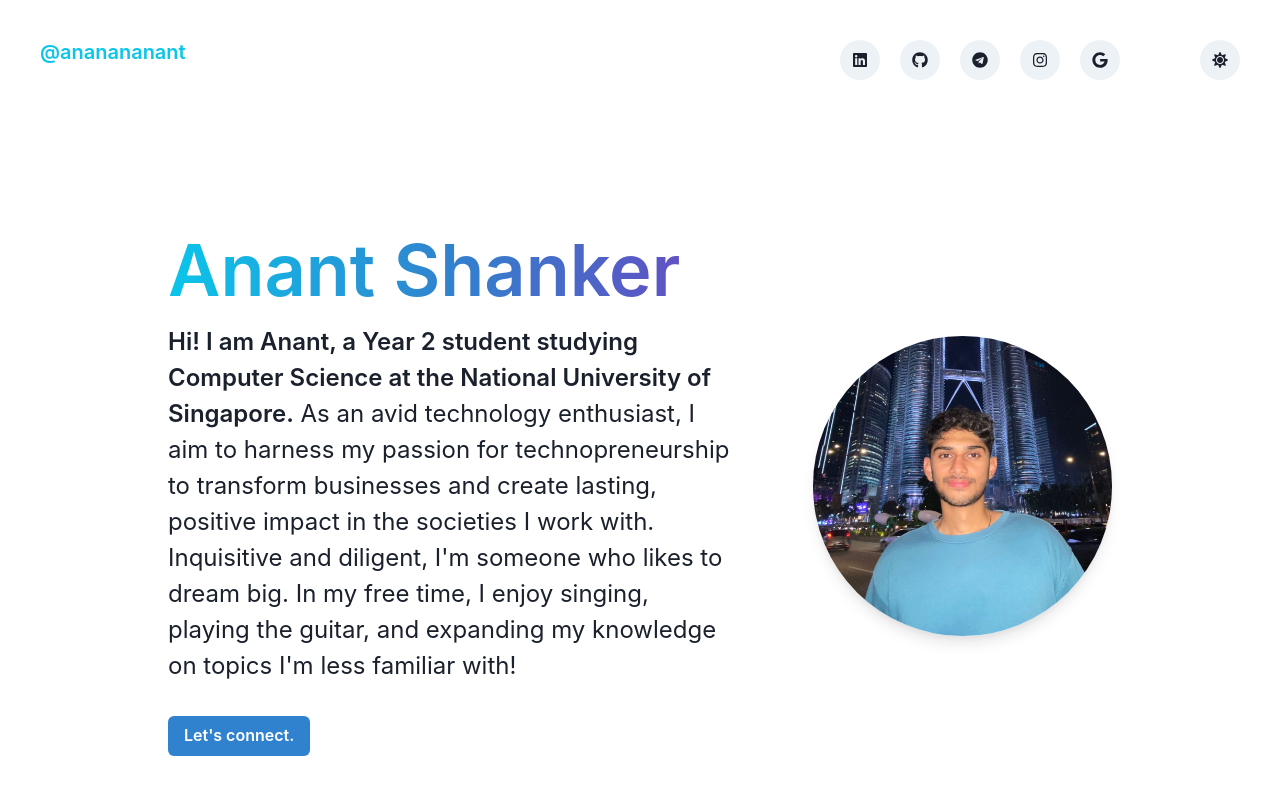
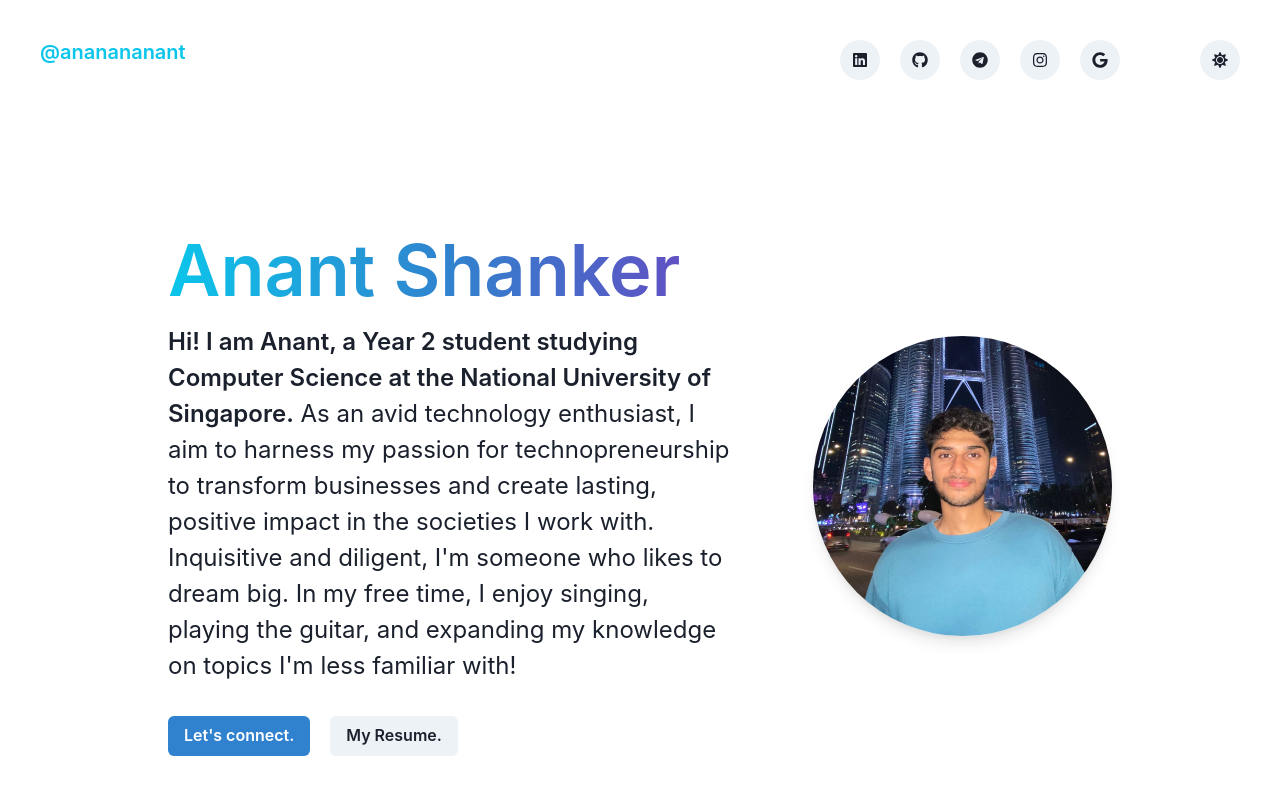
Before and after one commit to Anant1902/my-portfolio, a Next.js app: page / in a window 1280 px wide. Shown: the top 800 px of the page. Built offline with nearby package versions, Linux system fonts and the light colour scheme.

Commit message:
fix: added resume button

```diff
--- a/pages/components/heading.tsx
+++ b/pages/components/heading.tsx
@@ -32,6 +32,9 @@ export default function Heading() {
                     <Link href="https://www.linkedin.com/in/anant-shanker" isExternal>
                         <Button mt={8} colorScheme="blue">Let&apos;s connect.</Button>
                     </Link>
+                    <Link href="https://drive.google.com/file/d/1cYWWTr0KD_gIhtQiSJWchSNVjLKfDrkg/view?usp=sharing" isExternal>
+                        <Button mt={8} ml={5} colorScheme="gray">My Resume.</Button>
+                    </Link>
                 </Box>
                 <Image alignSelf="center" mt={isNotSmallerScreen ? "0" : "12"} ml={isNotSmallerScreen ? "20" : "0"}  borderRadius='full'
                         backgroundColor="transparent" boxShadow='lg' src='./pp.JPG' alt="icon" boxSize="300px" />
```
